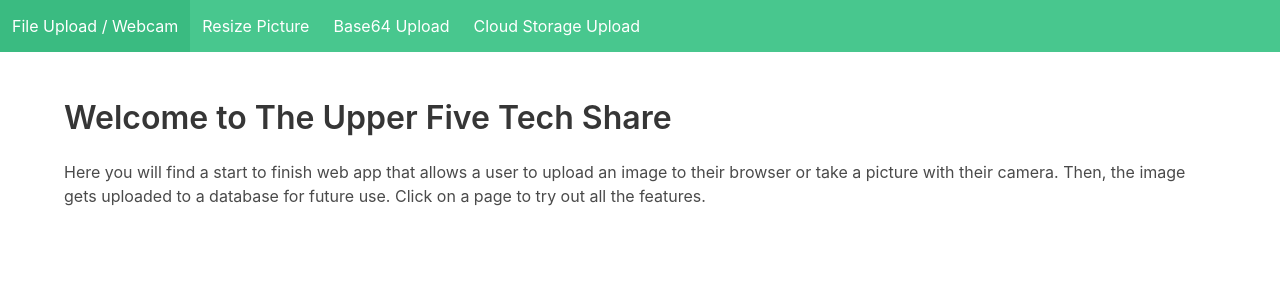
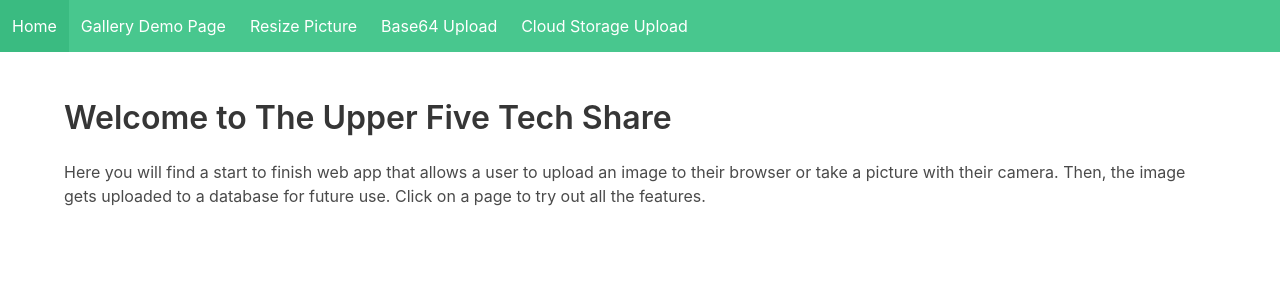
Before and after one commit to jasonwoitalla/csci5117-upper-five-tech-share, a Next.js app: page / in a window 1280 px wide. Shown: the top 300 px of the page. Built offline with nearby package versions, Linux system fonts and the light colour scheme.

Commit message:
more header edits

```diff
--- a/src/components/Header.js
+++ b/src/components/Header.js
@@ -24,8 +24,11 @@ function Header() {
 
                 <div id="navbarBasicExample" className="navbar-menu">
                     <div className="navbar-start">
+                        <Link href="/" className="navbar-item">
+                            Home
+                        </Link>
                         <Link href="/gallery" className="navbar-item">
-                            File Upload / Webcam
+                            Gallery Demo Page
                         </Link>
                         <Link href="/process-photo" className="navbar-item">
                             Resize Picture
```
